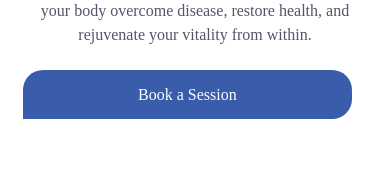
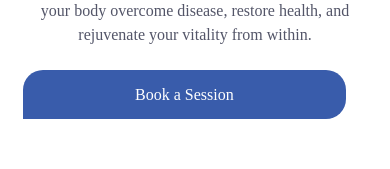
Before and after one commit to shiyam312001/arulneri, a Next.js app: page / in a window 390 px wide. Shown: the part 595-764 px from the top of the page. Built offline with nearby package versions, Linux system fonts and the light colour scheme; no server answers; a web font is replaced by a local one.

Commit message:
'initial'

```diff
--- a/app/style.css
+++ b/app/style.css
@@ -1107,7 +1107,7 @@ color: #71758E !important;
   width: 100%;
 }
 .nav-menus-btn {
-	padding: 0 115px;
+	padding: 0 112px;
 	margin: 0 11px;
 	font-size: 16px;
 }
```
